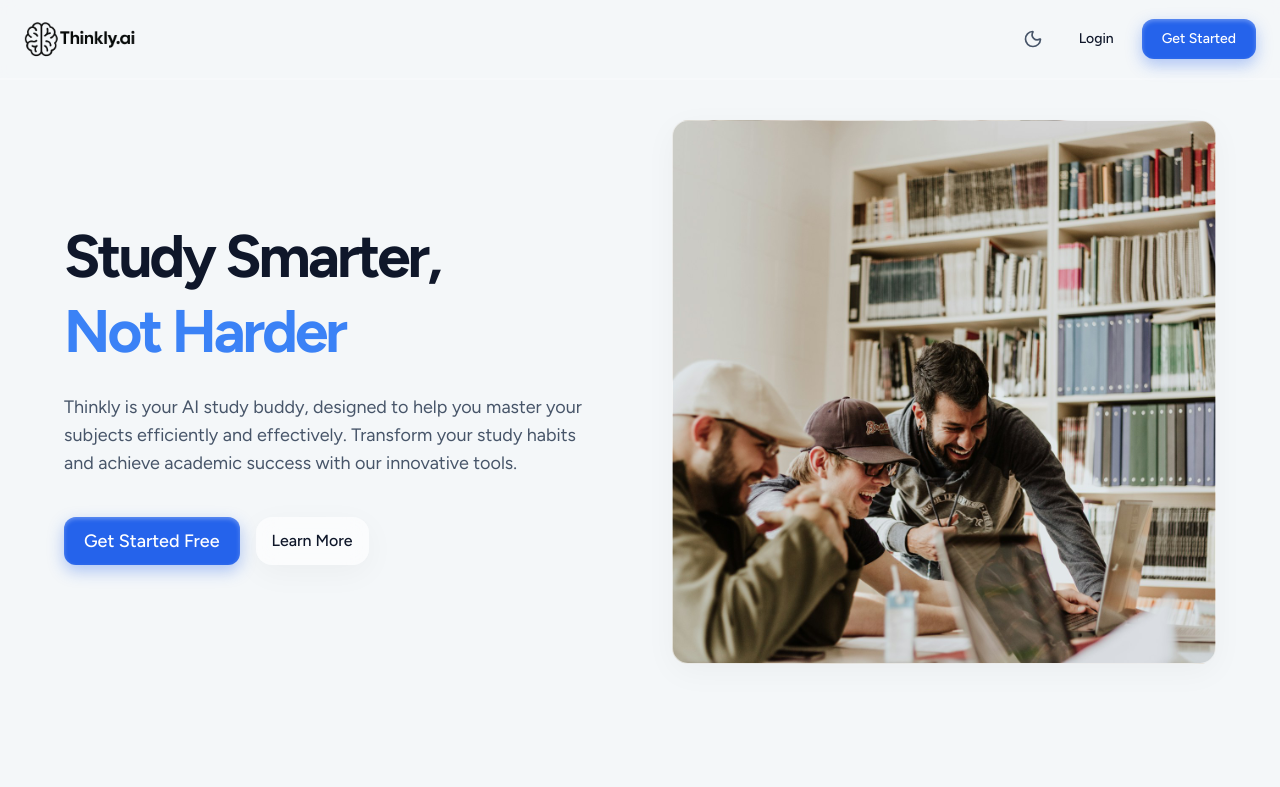
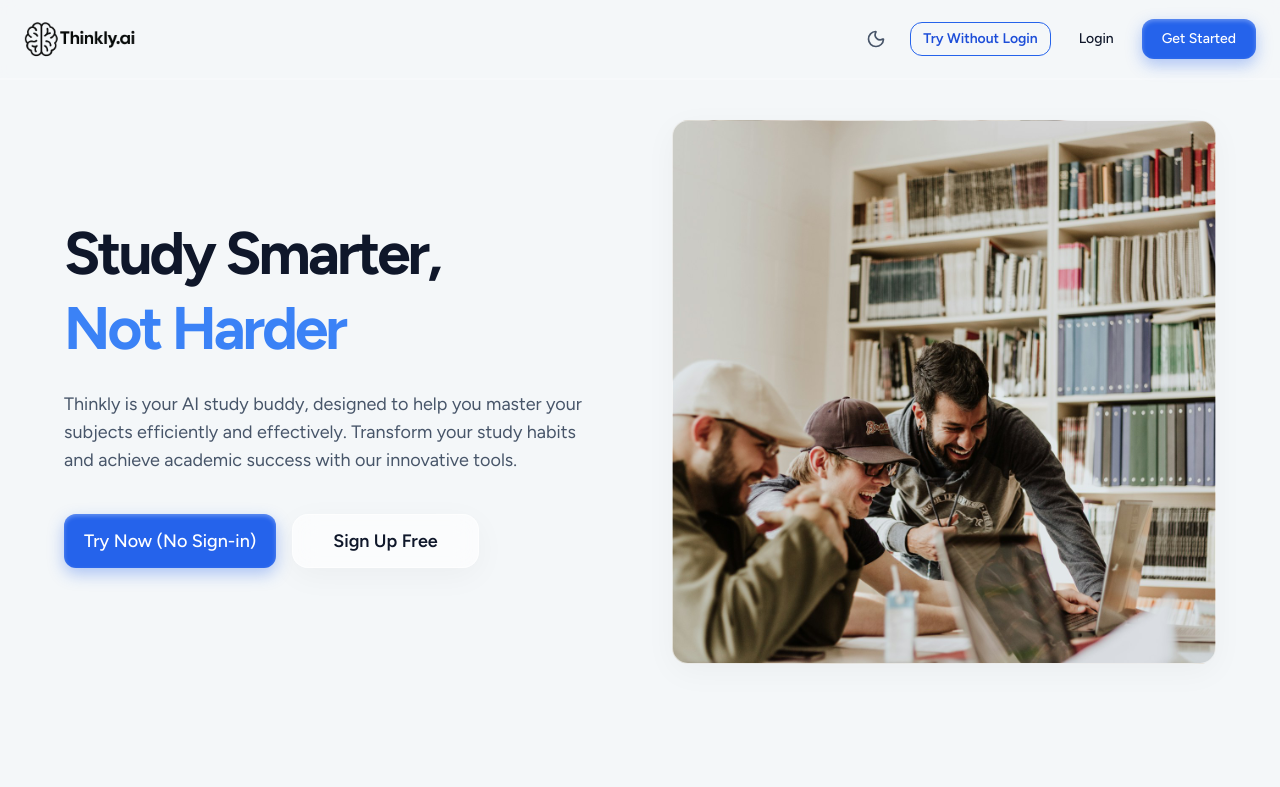
Before and after one commit to theayodeji/thinkly-mvp, a React (Vite) app in the folder client/: page / in a window 1280 px wide. Shown: the top 787 px of the page. Built offline with nearby package versions, Linux system fonts and the light colour scheme; no server answers.

Commit message:
feat: link landing page CTAs directly to instant guest trial workspace creation

```diff
--- a/client/src/app/router/config.tsx
+++ b/client/src/app/router/config.tsx
@@ -29,12 +29,12 @@ export const routeConfig: RouteConfig[] = [
   {
     element: <MainLayout />,
     children: [
-      { path: routes.dashboard, element: <Dashboard />, protected: true, },
+      { path: routes.dashboard, element: <Dashboard />, protected: true },
       { path: routes.Spaces.root, element: <SpacesList />, protected: true },
       {
         path: routes.Spaces.Space(":id"),
         element: <SpaceDetail />,
-        protected: true,
+        protected: false,
       },
       { path: routes.settings, element: <Settings />, protected: true },
     ],
--- a/client/src/components/home/CTASection.tsx
+++ b/client/src/components/home/CTASection.tsx
@@ -1,4 +1,5 @@
 import { Button } from "../../components/ui/Button";
+import { Link } from "react-router-dom";
 import { motion } from "framer-motion";
 
 const CTASection = () => {
@@ -94,7 +95,9 @@ const CTASection = () => {
             className="mt-8 min-w-[84px] max-w-[480px] h-14 px-8 btn-3d-primary text-white text-lg font-bold leading-normal tracking-wide transition-all duration-300 mx-auto transform hover:-translate-y-1"
             size="lg"
           >
-            Sign Up for Free
+            <Link to="/spaces" className="w-full h-full flex items-center justify-center">
+              Try Thinkly Free Now
+            </Link>
           </Button>
         </motion.div>
       </motion.div>
--- a/client/src/components/home/HeroSection.tsx
+++ b/client/src/components/home/HeroSection.tsx
@@ -1,6 +1,8 @@
+import React, { useState } from "react";
 import { Button } from "../../components/ui/Button";
-import { Link } from "react-router-dom";
+import { Link, useNavigate } from "react-router-dom";
 import { motion } from "framer-motion";
+import { spaceService } from "../../shared/services/spaceService";
 
 const container = {
   hidden: { opacity: 0 },
@@ -18,6 +20,21 @@ const item = {
 };
 
 const HeroSection = () => {
+  const navigate = useNavigate();
+  const [isCreating, setIsCreating] = useState(false);
+
+  const handleStartGuestTrial = async () => {
+    try {
+      setIsCreating(true);
+      const newSpace = await spaceService.createSpace();
+      navigate(`/spaces/${newSpace._id}`);
+    } catch (error) {
+      console.error("Failed to start guest trial:", error);
+    } finally {
+      setIsCreating(false);
+    }
+  };
+
   return (
     <motion.section
       initial={{ opacity: 0 }}
@@ -50,13 +67,28 @@ const HeroSection = () => {
             subjects efficiently and effectively. Transform your study habits
             and achieve academic success with our innovative tools.
           </motion.p>
-          <motion.div className="flex gap-4 mt-4" variants={item}>
-            <Button size="lg" className="btn-3d-primary">
-              <Link to="/auth/register" className="w-full h-full flex items-center justify-center">
-                Get Started Free
+          <motion.div className="flex flex-wrap gap-4 mt-4" variants={item}>
+            <Button
+              size="lg"
+              onClick={handleStartGuestTrial}
+              loading={isCreating}
+              disabled={isCreating}
+              className="btn-3d-primary font-bold px-6"
+            >
+              Try Now (No Sign-in)
+            </Button>
+            <Button
+              size="lg"
+              variant="neutral"
+              className="glass-panel hover:bg-white/10 font-semibold"
+            >
+              <Link
+                to="/auth/register"
+                className="w-full h-full flex items-center justify-center px-4"
+              >
+                Sign Up Free
               </Link>
             </Button>
-            <Button variant="neutral" className="glass-panel border-none hover:bg-white/10">Learn More</Button>
           </motion.div>
         </motion.div>
         <motion.div
--- a/client/src/components/ui/LandingNavbar.tsx
+++ b/client/src/components/ui/LandingNavbar.tsx
@@ -1,13 +1,29 @@
-import { Link } from "react-router-dom";
+import React, { useState } from "react";
+import { Link, useNavigate } from "react-router-dom";
 import { useAuth } from "../../hooks/useAuth";
 import ThemeToggle from "./ThemeToggle";
 import { useTheme } from "../../contexts/ThemeContext";
 import { Button } from "./Button";
 import { UserMenu } from "./UserMenu";
+import { spaceService } from "../../shared/services/spaceService";
 
 const LandingNavbar = () => {
   const { logout, user } = useAuth();
   const { theme } = useTheme();
+  const navigate = useNavigate();
+  const [isCreating, setIsCreating] = useState(false);
+
+  const handleStartGuestTrial = async () => {
+    try {
+      setIsCreating(true);
+      const newSpace = await spaceService.createSpace();
+      navigate(`/spaces/${newSpace._id}`);
+    } catch (error) {
+      console.error("Failed to start guest trial:", error);
+    } finally {
+      setIsCreating(false);
+    }
+  };
 
   return (
     <header className="sticky top-0 z-10 border-b-2 border-border/50 bg-bg/80 backdrop-blur-sm h-20 flex items-center">
@@ -36,13 +52,23 @@ const LandingNavbar = () => {
             <UserMenu onLogout={logout} />
           </div>
         ) : (
-          <div className="flex items-center gap-4">
+          <div className="flex items-center gap-3 sm:gap-4">
             <ThemeToggle />
+            <Button
+              size="sm"
+              variant="outline"
+              onClick={handleStartGuestTrial}
+              loading={isCreating}
+              disabled={isCreating}
+              className="hidden sm:inline-flex border-primary-500 text-primary-600 dark:text-primary-400 font-semibold"
+            >
+              Try Without Login
+            </Button>
             <Link to="/auth/login">
               <Button size="sm" variant="ghost">Login</Button>
             </Link>
             <Link to="/auth/register">
-              <Button size="sm" className="bg-primary-600 text-white hover:bg-primary-700">
+              <Button size="sm" className="bg-primary-600 text-white hover:bg-primary-700 font-bold">
                 Get Started
               </Button>
             </Link>
```
